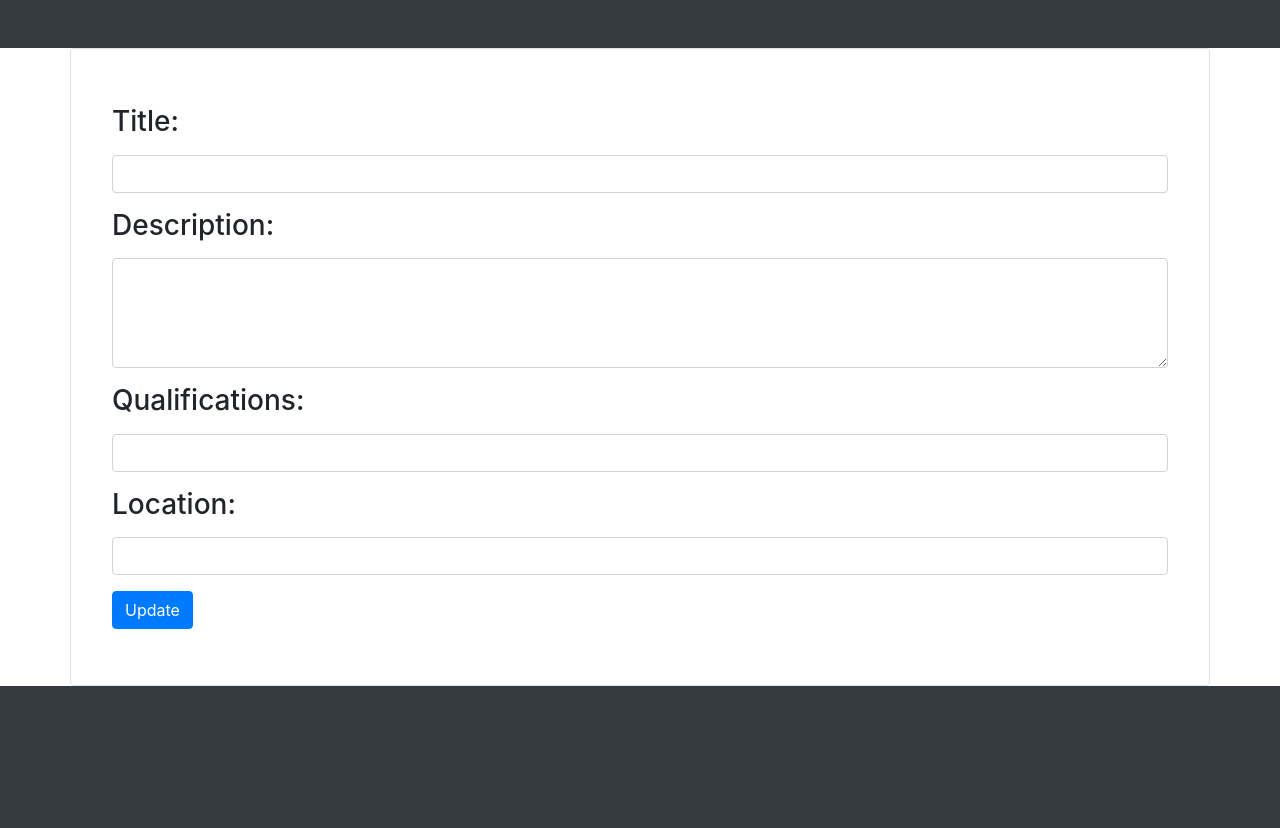
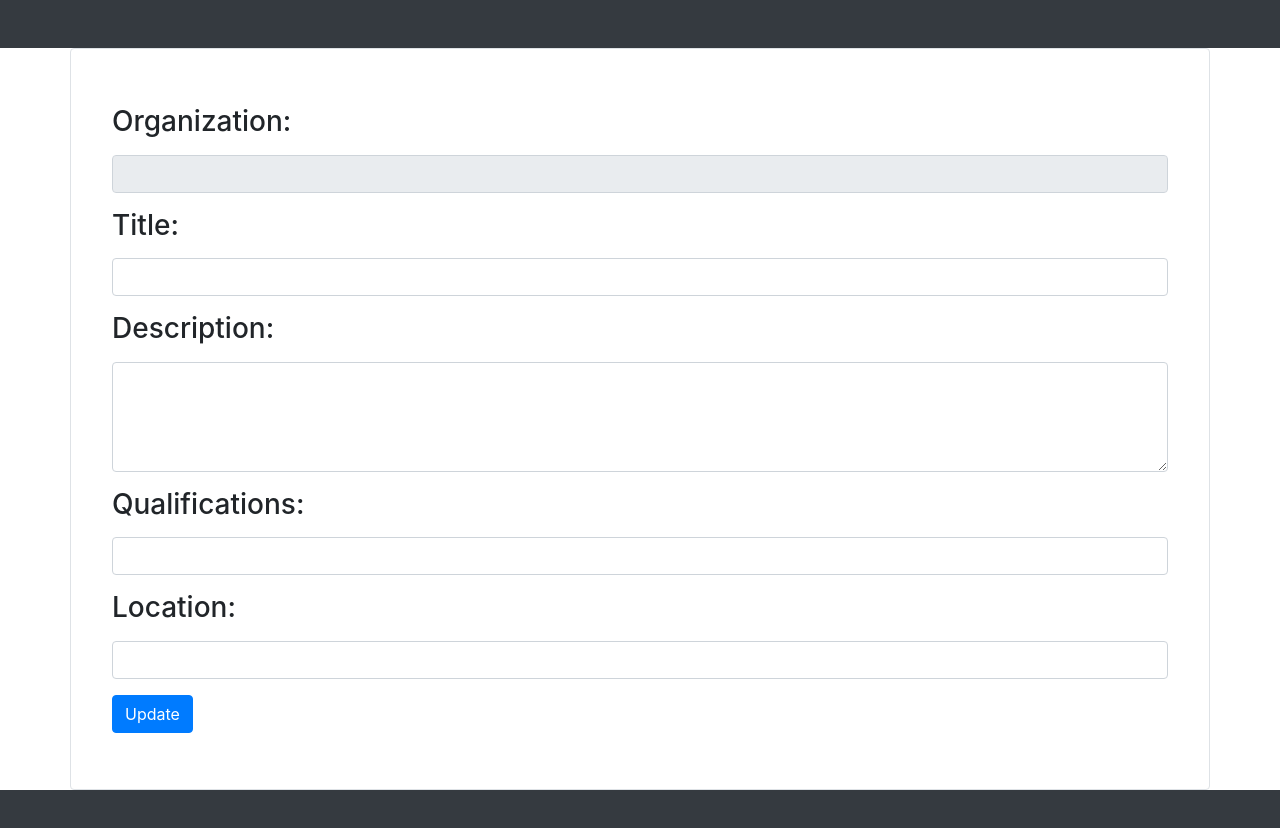
Before and after one commit to volunteerMeProject/volunteerme, a React (Create React App) app: page /UpdatePost/1 in a window 1280 px wide. Shown: the top 828 px of the page. Before the commit the page ends 800 px from the top, so only its background shows below. Built offline with nearby package versions, Linux system fonts and the light colour scheme; no server answers.

Commit message:
Qualifications not updated bug fixed, added in disabled Organiation field

```diff
--- a/src/component/volunteer/UpdatePost.jsx
+++ b/src/component/volunteer/UpdatePost.jsx
@@ -61,6 +61,13 @@ class UpdatePost extends React.Component {
         <form onSubmit={this.handleSubmit} className="">
           <div className="row p-2">
             <label className="h3 form-label">
+              Organization:
+            </label>
+            <input
+              className="form-control mt-2" disabled required name="Organization" type="text" defaultValue={this.state.volunteerPost.Organization} onChange={this.handleChange} />
+          </div>
+          <div className="row p-2">
+            <label className="h3 form-label">
               Title:
             </label>
             <input
@@ -76,7 +83,7 @@ class UpdatePost extends React.Component {
             <label className="h3 form-label">
               Qualifications:
             </label>
-            <input className="form-control mt-2" required name="Qualification" type="text" defaultValue={this.state.volunteerPost.Qualifications} onChange={this.handleChange} />
+            <input className="form-control mt-2" required name="Qualifications" type="text" defaultValue={this.state.volunteerPost.Qualifications} onChange={this.handleChange} />
           </div>
           <div className="row p-2">
             <label className="h3 form-label">
```
